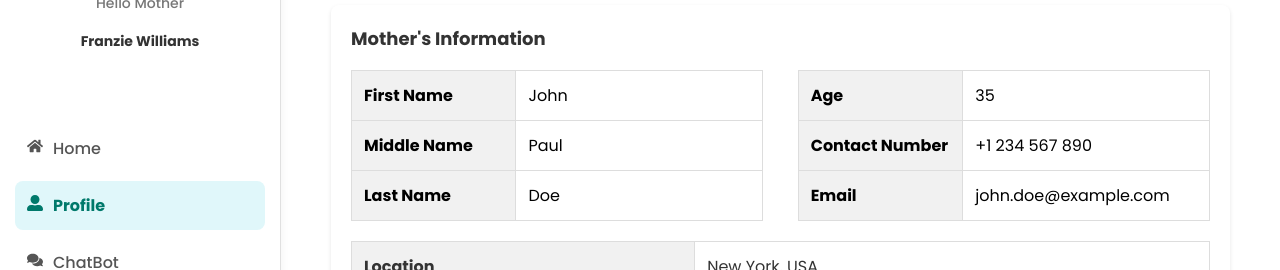
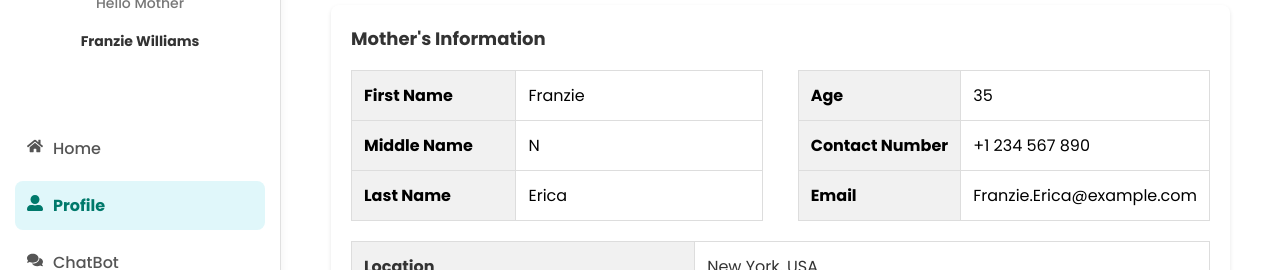
Before and after one commit to peakyblinder101/ChildKare-Project, a React (Vite) app in the folder ChildKare/Frontend/: page /parent-dashboard in a window 1280 px wide. Both pictures are taken after a click on the item "Profile". Shown: the part 211-481 px from the top of the page. Built offline with nearby package versions, Linux system fonts and the light colour scheme.

Commit message:
Update ParentProfile.jsx

```diff
--- a/ChildKare/Frontend/src/components/Dashboard/ParentDashboard/ParentProfile/ParentProfile.jsx
+++ b/ChildKare/Frontend/src/components/Dashboard/ParentDashboard/ParentProfile/ParentProfile.jsx
@@ -18,12 +18,12 @@ function ParentProfile() {
   const [babyGender, setBabyGender] = useState('');
 
   const [parentData, setParentData] = useState({
-    firstName: 'John',
-    middleName: 'Paul',
-    lastName: 'Doe',
+    firstName: 'Franzie',
+    middleName: 'N',
+    lastName: 'Erica',
     age: '35',
     contactNumber: '+1 234 567 890',
-    email: 'john.doe@example.com',
+    email: 'Franzie.Erica@example.com',
     location: 'New York, USA',
     babies: [
       {
```
